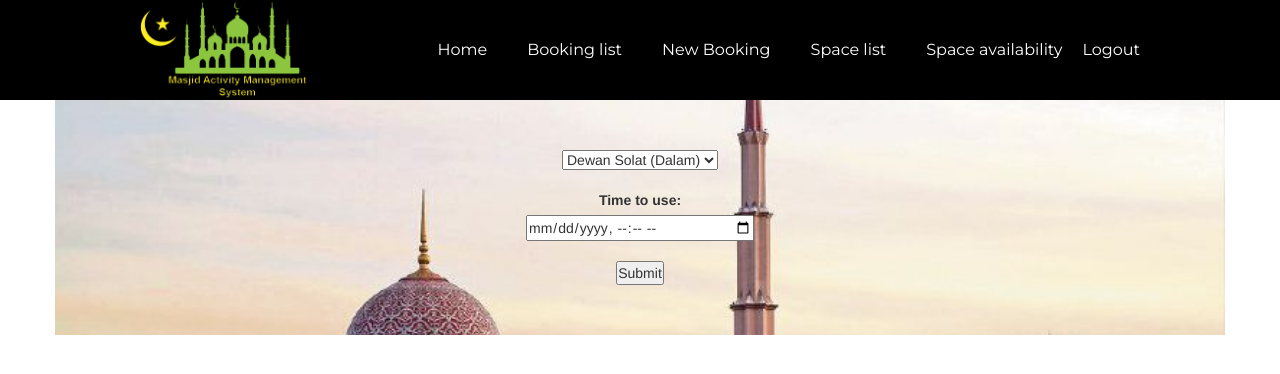
After one commit to helminolimit/Masjid-Management-System, a Flask app: template templates/availability.html in a window 1280 px wide. The commit adds this page. Shown: the top 374 px of the page. Run offline with Flask 2, Linux system fonts and the light colour scheme; the template is opened without the code that fills it, so the values that code supplies are empty; some libraries are stand-ins or nearby versions.

Commit message:
Add files via upload

```diff
--- /dev/null
+++ b/templates/availability.html
@@ -0,0 +1,31 @@
+{% extends "homepage.html" %}
+
+{% block content %}
+<style>
+    .form2{
+        margin:50px 0px; padding:0px;
+        text-align:center;
+        align-items:center;
+    }
+    .container{
+	background-image: url("/static/image/masjid.jpg");
+	background-size: 100% ;
+	height: 100%;
+    }
+</style>
+<form action='/availability' class="form2" method='POST'>
+   <select type="label" id="space_id" name="space_id" required>
+                <option value="S1">Dewan Solat (Dalam)</option>
+                <option value="S2">Halaman Pusat Islam</option>
+                <option value="S3">Dapur Masjid</option>
+                <option value="S4">Tempat Sembelihan</option>
+                <option value="S5">Parking Depan</option>
+                <option value="S6">Parking Belakang</option>
+                <option value="S7">Dewan Solat (Luar)</option>
+    </select><br><br>
+    <label for="book_time_date">Time to use:</label><br>
+    <input type="datetime-local" id="book_time_date" name="book_time_date" required><br><br>
+    <button type="submit">Submit</button></p>
+</form>
+
+{% endblock %}
--- a/templates/homepage.html
+++ b/templates/homepage.html
@@ -2,17 +2,11 @@
 <html>
 <head>
 <meta charset="utf-8">
-<title>Homepage</title>
-<style>
-	.logo_container{
-	  text-align: center;
-	}
-  </style>
+<title>Masjid Activity Management System</title>
 <link rel="preconnect" href="https://fonts.gstatic.com">
 <link href="https://fonts.googleapis.com/css2?family=Montserrat&display=swap" rel="stylesheet">
-<link href="\static\css\style.css" rel="stylesheet" type="text/css">
+<link href="\static\css\header.css" rel="stylesheet" type="text/css">
 <link href="\static\css\style2.css" rel="stylesheet" type="text/css">
-<link href="\static\css\buttoncss.css" rel="stylesheet" type="text/css">
 <link rel="stylesheet" media="screen" href = "/static/css/bootstrap.min.css">
 </head>
 <body>
@@ -26,14 +20,17 @@
 				<a href="/list_booking"><li>Booking list</li></a>
 				<a href="/new_booking"><li>New Booking</li></a>
 				<a href="/list_space"><li>Space list</li></a>
+				<a href="/availability"><li>Space availability</li></a>
 		  		<a><li>Logout</li></a>
 				</ul>
 	  		</div>
     	</div>
 	</div>
 	<div class="container">
-		{%block content%}
-		{%endblock%}
-	  </div>
+		<div>
+			{%block content%}
+			{%endblock%}
+		</div>
+	</div>
 </body>
 </html>
--- a/templates/list_booking.html
+++ b/templates/list_booking.html
@@ -8,7 +8,7 @@
 <th>Booking Time/Date</th>
 <th>Booking Purpose</th>
 <th>Space Name</th>
-
+<th>Status</th>
 
 </tr>
 {% for row in rows %}
@@ -17,10 +17,9 @@
    <td>{{row[1]}}</td>
    <td>{{row[2]}}</td>
    <td>{{row[3]}}</td>
+   <td>{{row[4]}}</td>
 
    <td><a href='/delete/{{row[0]}}'> <button type="button" class="btn btn-danger">Delete</button> </a>
-   <td><a href='/edit/{{row[0]}}'> <button type="button" class="btn btn-success">Update</button> </a>
-
 
  </tr>
 
```
Also changed, not shown: templates/booking_page.html (+17 -12 lines), templates/homeinfo.html (added, +15 -0 lines), templates/showbookedspace.html (added, +34 -0 lines).
